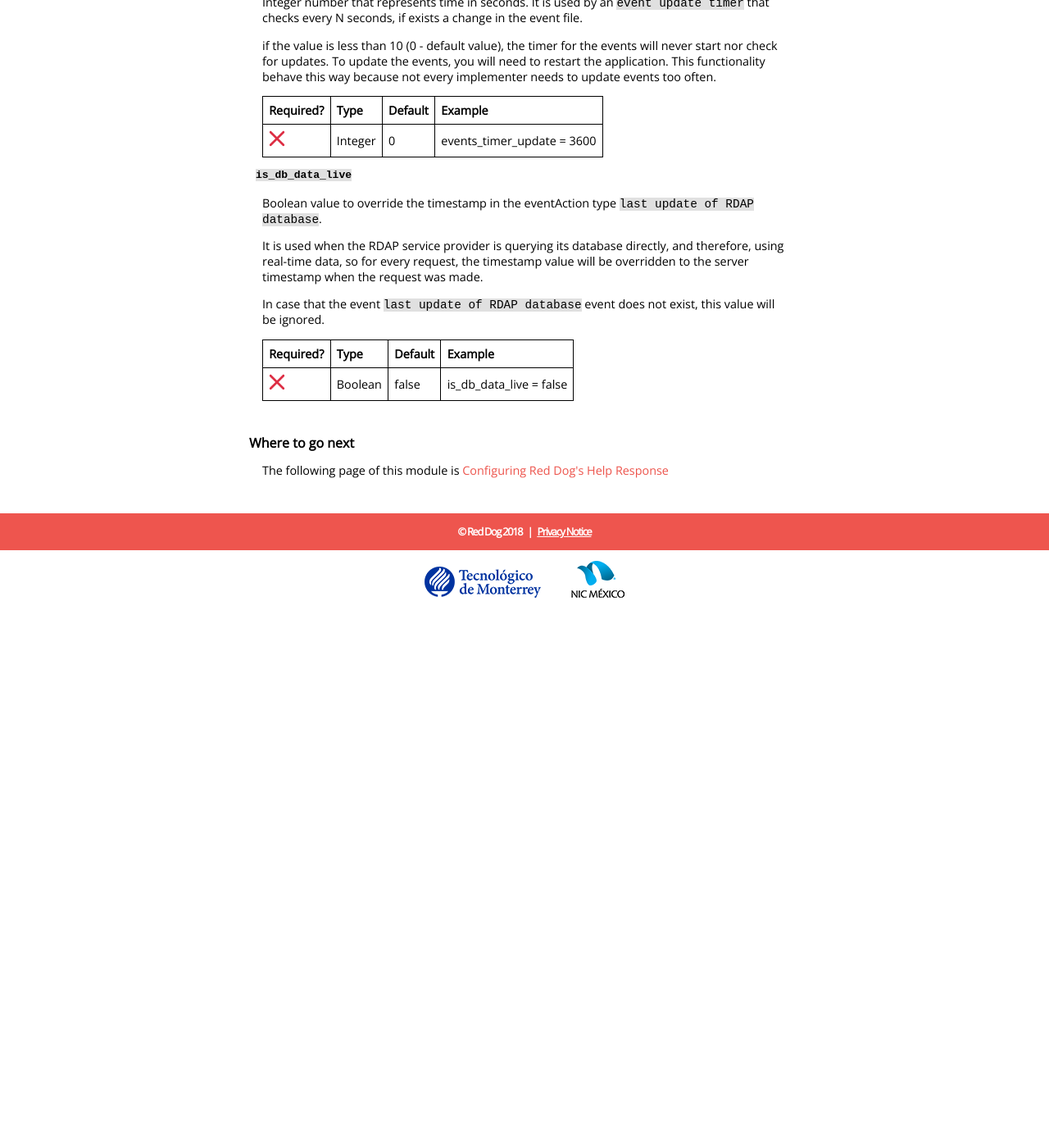
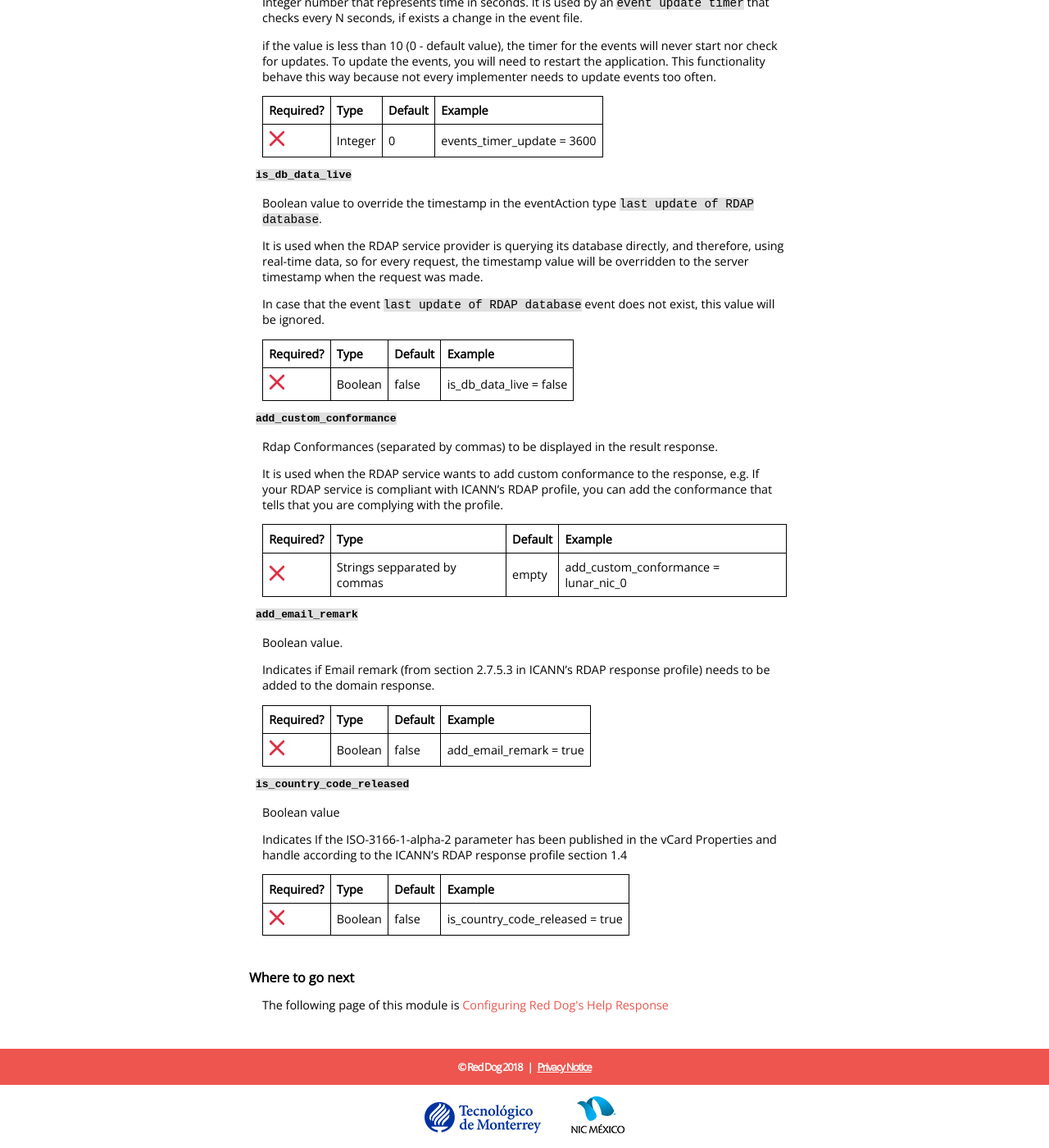
Before and after one commit to NICMx/rdap-server, a Jekyll site: the page built from behavior-configuration.md, in a window 1280 px wide and 1400 px high, scrolled down 6457 px. Shown: the whole window at 82% size. Built offline with Jekyll 4.4.1, drawn with Linux system fonts in a browser that asks for light colours; nearby versions of some CDN libraries; before the commit the page ends 7204 px from its top, so only the background shows below that.

Commit message:
Update behavior configuration and fix typos

```diff
--- a/behavior-configuration.md
+++ b/behavior-configuration.md
@@ -251,3 +251,33 @@ In case that the event `last update of RDAP database` event does not exist, this
 | Required? | Type | Default | Example |
 |--------------------|--------|---------|-------------|
 | ![No](img/red_x.svg) | Boolean | false     | is_db_data_live = false |
+
+### `add_custom_conformance`
+Rdap Conformances (separated by commas) to be displayed in the result response.
+
+It is used when the RDAP service wants to add custom conformance to the response, e.g. If your RDAP service is compliant with ICANN's RDAP profile, you can add the conformance that tells that you are complying with the profile.
+
+| Required? | Type | Default | Example |
+|--------------------|--------|---------|-------------|
+| ![No](img/red_x.svg) | Strings sepparated by commas | empty | add_custom_conformance = lunar_nic_0 |
+
+
+### `add_email_remark`
+Boolean value.
+
+Indicates if Email remark (from section 2.7.5.3 in ICANN's RDAP response profile) needs to be added to the domain response.
+
+| Required? | Type | Default | Example |
+|--------------------|--------|---------|-------------|
+| ![No](img/red_x.svg) | Boolean | false | add_email_remark = true |
+
+
+### `is_country_code_released`
+Boolean value
+
+Indicates If the ISO-3166-1-alpha-2 parameter has been published in the vCard Properties
+and handle according to the ICANN's RDAP response profile section 1.4
+
+| Required? | Type | Default | Example |
+|--------------------|--------|---------|-------------|
+| ![No](img/red_x.svg) | Boolean | false | is_country_code_released = true |
```
Also changed, not shown: events.md (+1 -1 lines), migration.md (+64 -64 lines).
